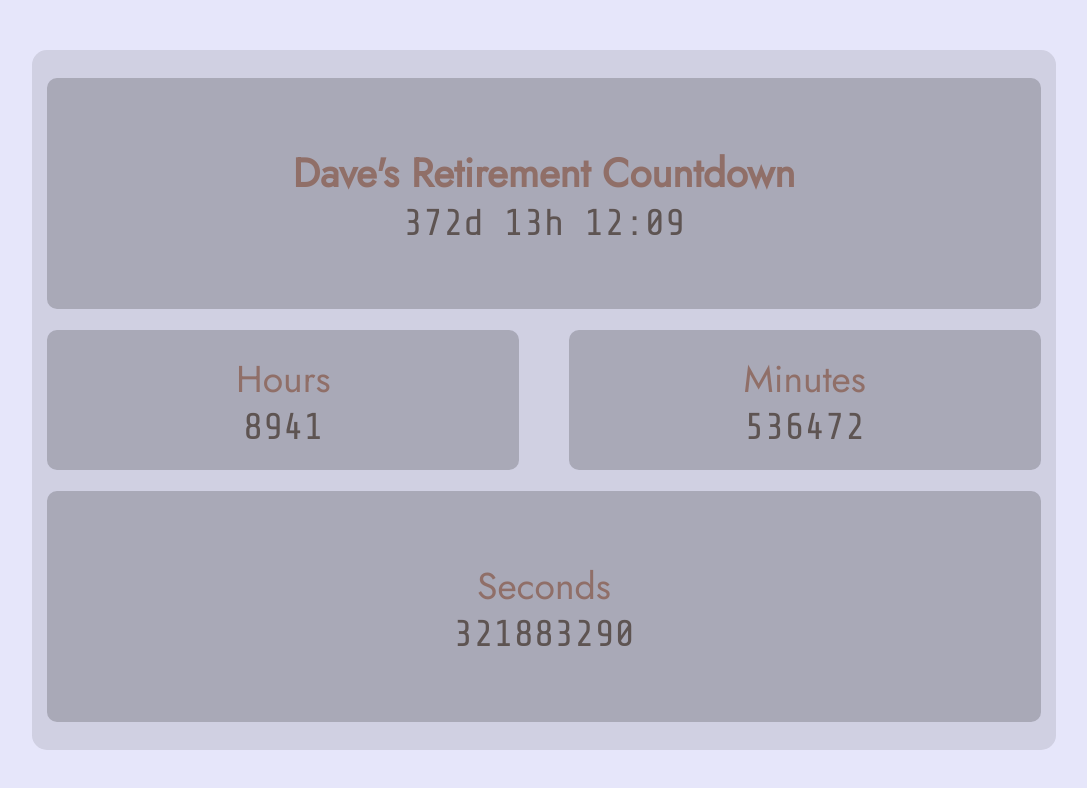
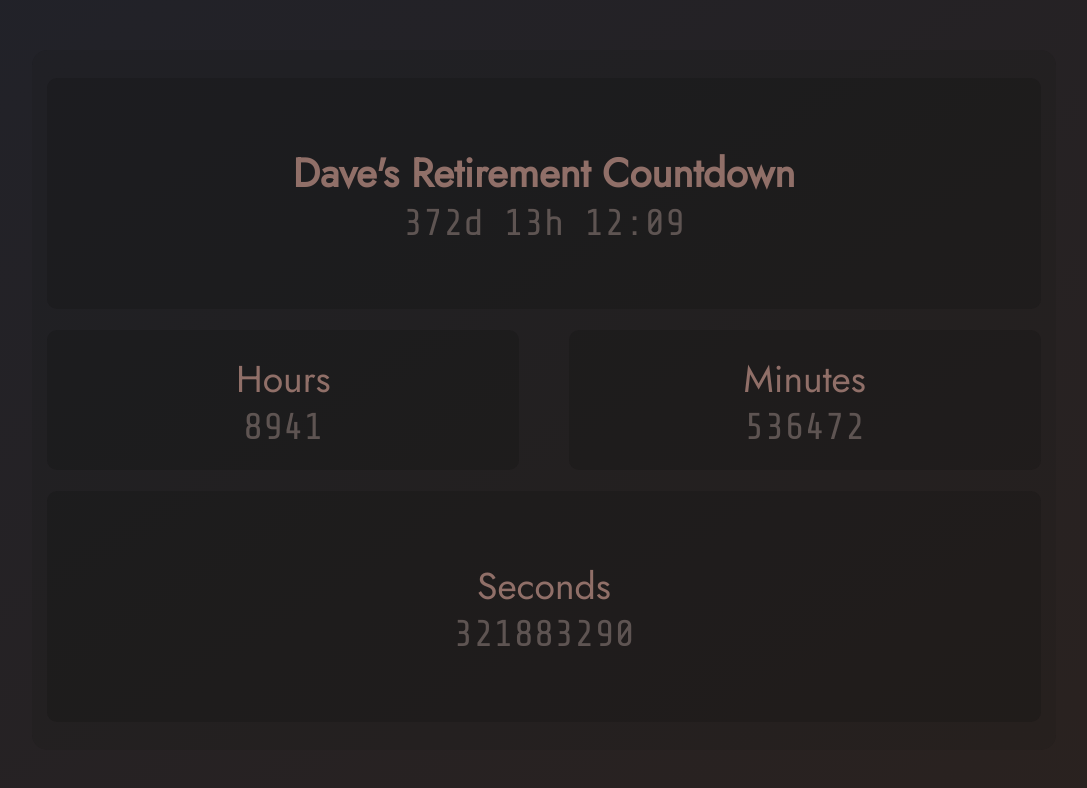
Before and after one commit to FryingpanSamurai/davesretirementclock, a SvelteKit app: page / in a window 1280 px wide. Shown: the top 788 px of the page, without its empty margins (96-1183 px from the left). Built offline with nearby package versions, Linux system fonts and the light colour scheme.

Commit message:
changed bg color back to original

```diff
--- a/src/routes/+page.svelte
+++ b/src/routes/+page.svelte
@@ -41,8 +41,7 @@
     .main-wrapper {
         height: 100%;
         width: 100%;
-        /* background-image: linear-gradient(to bottom right, rgb(33,34,41), rgb(42,34,31)); */
-        background-color: lavender;
+        background-image: linear-gradient(to bottom right, rgb(33,34,41), rgb(42,34,31));
         display: flex;
         justify-content: center;
         align-items: center;
```
